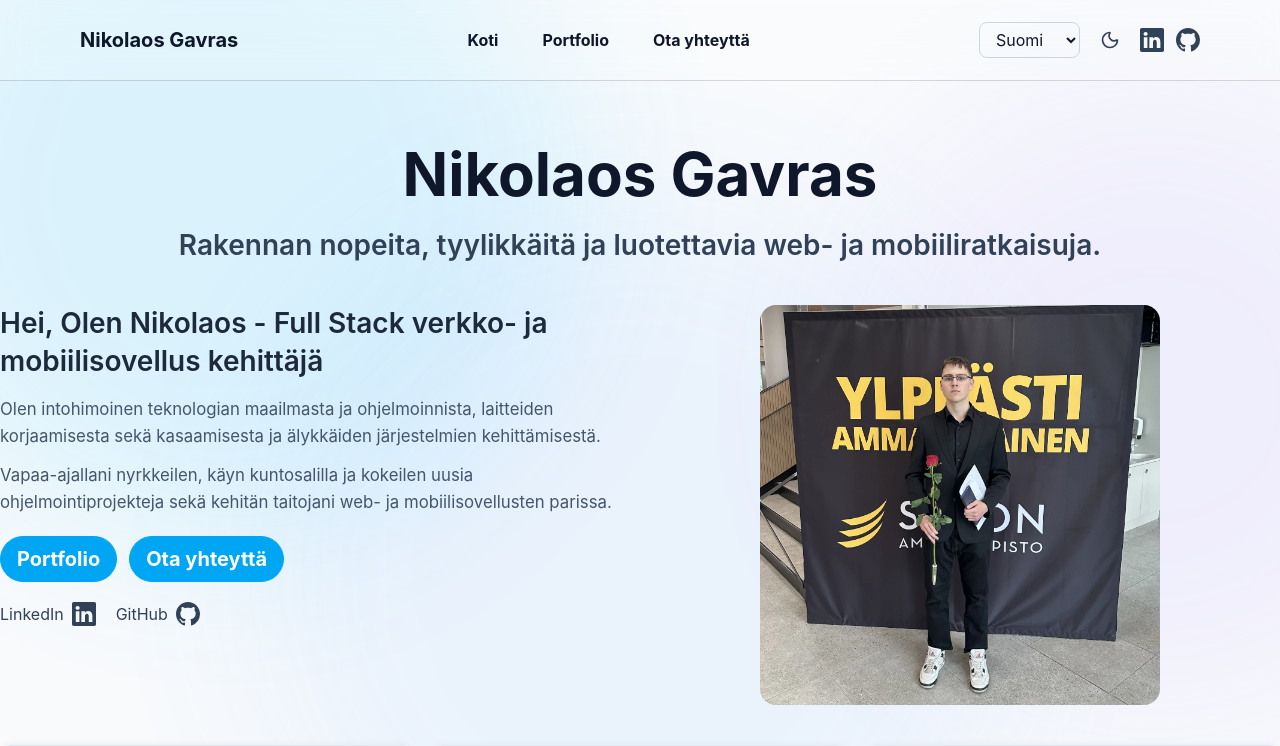
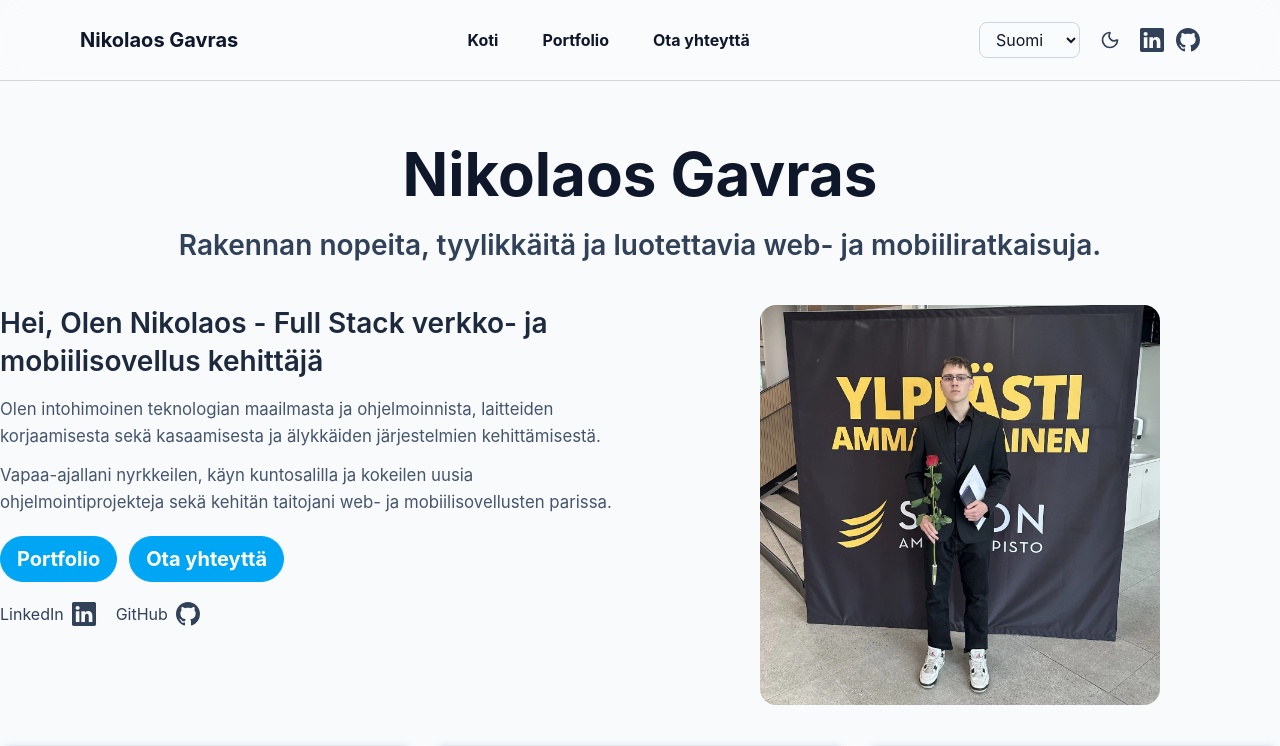
Before and after one commit to nikolaosgavras/nikolaosgavras-sivut-react, a React (Vite) app in the folder frontend/: page / in a window 1280 px wide. Shown: the top 746 px of the page. Built offline with nearby package versions, Linux system fonts and the light colour scheme.

Commit message:
disable mesh background

```diff
--- a/frontend/src/components/AppLayout.tsx
+++ b/frontend/src/components/AppLayout.tsx
@@ -1,12 +1,12 @@
 import { Outlet } from "react-router"
 import { SiteHeader } from "./SiteHeader"
 import { SiteFooter } from "./SiteFooter"
-import { MeshBackground } from "./MeshBackground"
+/* import { MeshBackground } from "./MeshBackground" */
 
 export const AppLayout = () => {
   return (
     <>
-      <MeshBackground />
+      {/* <MeshBackground /> */}
       <SiteHeader />
       <main>
         <Outlet />
--- a/frontend/src/components/MeshBackground.tsx
+++ b/frontend/src/components/MeshBackground.tsx
@@ -7,3 +7,6 @@ export const MeshBackground = () => {
     </div>
   );
 };
+
+
+// out of use for now, since I don't like the look
```
Also changed, not shown: 1 other file (tests, documents, lock files or other folders).
